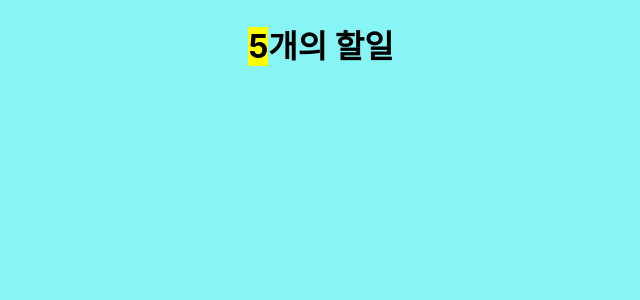
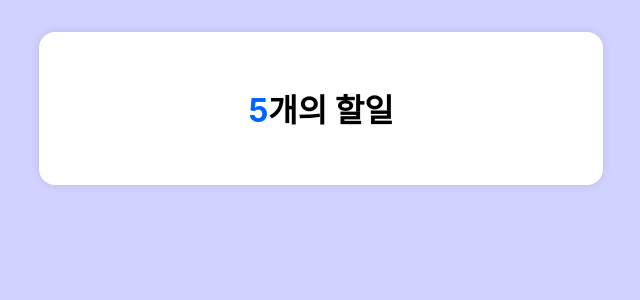
Before and after one commit to shinwon-kim/Todo-list, a React (Create React App) app: page / in a window 1280 px wide. Shown: the top 300 px of the page, without its empty margins (319-959 px from the left). Built offline with nearby package versions, Linux system fonts and the light colour scheme.

Commit message:
style: 헤더 디자인 변경

```diff
--- a/src/App.css
+++ b/src/App.css
@@ -1,5 +1,5 @@
 body{
-  background-color: #87F5F5;
+  background-color: #D2D2FF;
 }
 
 #root{
@@ -9,4 +9,10 @@ body{
 
 .App {
   text-align: center;
+  margin: 32px;
+  padding: 32px;
+  min-width: 500px;
+  border-radius: 16px;
+  background-color: white;
+  box-shadow: rgb(0 0 0 / 10%) 0 0 10px;
 }
--- /dev/null
+++ b/src/Header/TodoHeader.css
@@ -0,0 +1,8 @@
+.headerTitle {
+
+}
+
+.todoCount {
+    color: #0064FF;
+    background-color: inherit;
+}
--- a/src/Header/TodoHeader.tsx
+++ b/src/Header/TodoHeader.tsx
@@ -1,3 +1,4 @@
+import './TodoHeader.css'
 const TodoHeader = () => {
     return(
         <header>
```
